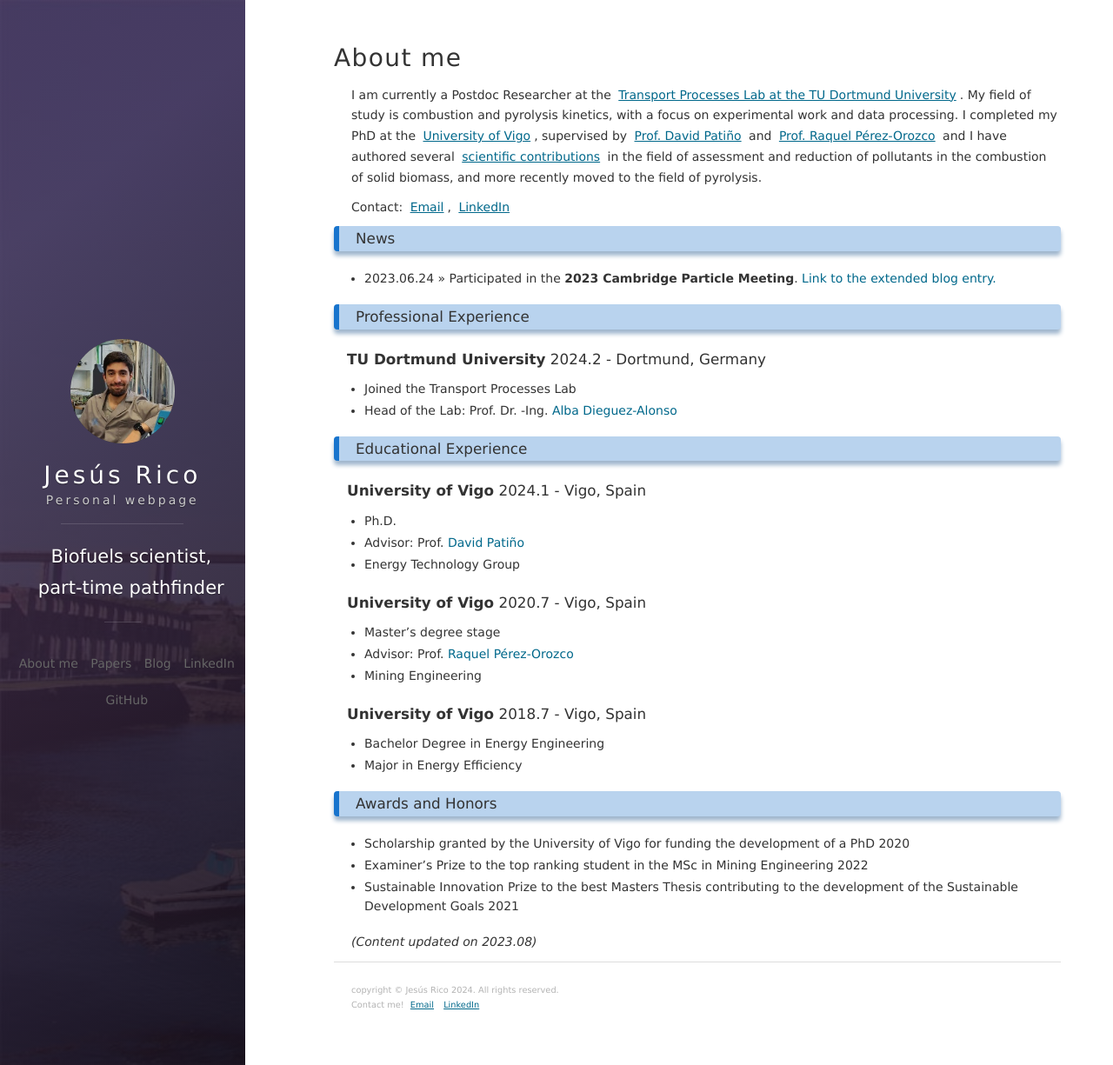
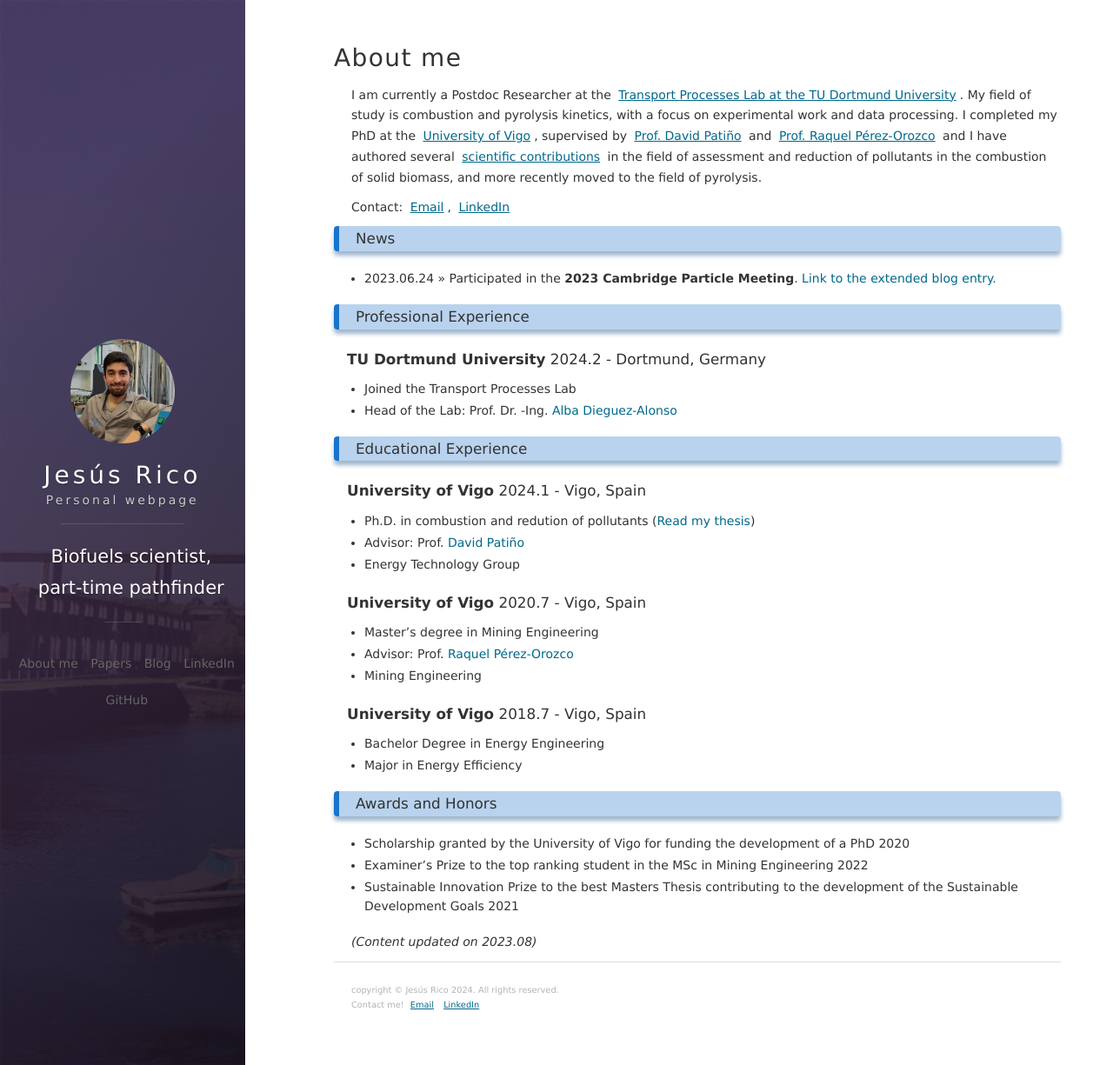
Before and after one commit to jesusrico96/jesusrico96.github.io, a Jekyll site: the page built from about.md, in a window 1280 px wide and 1225 px high. Shown: the whole window at 87% size. Built offline with Jekyll 4.4.1, drawn with Linux system fonts in a browser that asks for light colours; nearby versions of some CDN libraries.

Commit message:
Update about.md

```diff
--- a/about.md
+++ b/about.md
@@ -18,12 +18,12 @@ Contact: [Email](mailto:jjrico@jjrico.net?subject=[Web]%20Contact), [LinkedIn](h
 
 ### Educational Experience
 #### __University of Vigo__ 2024.1 - Vigo, Spain
-- Ph.D.
+- Ph.D. in combustion and redution of pollutants ([Read my thesis](http://hdl.handle.net/11093/6284))
 - Advisor: Prof. [David Patiño](https://www.scopus.com/authid/detail.uri?authorId=23091574100)
 - Energy Technology Group
 
 #### __University of Vigo__ 2020.7 - Vigo, Spain
-- Master's degree stage
+- Master's degree in Mining Engineering
 - Advisor: Prof. [Raquel Pérez-Orozco](https://www.scopus.com/authid/detail.uri?authorId=57196054251)
 - Mining Engineering
 
```
